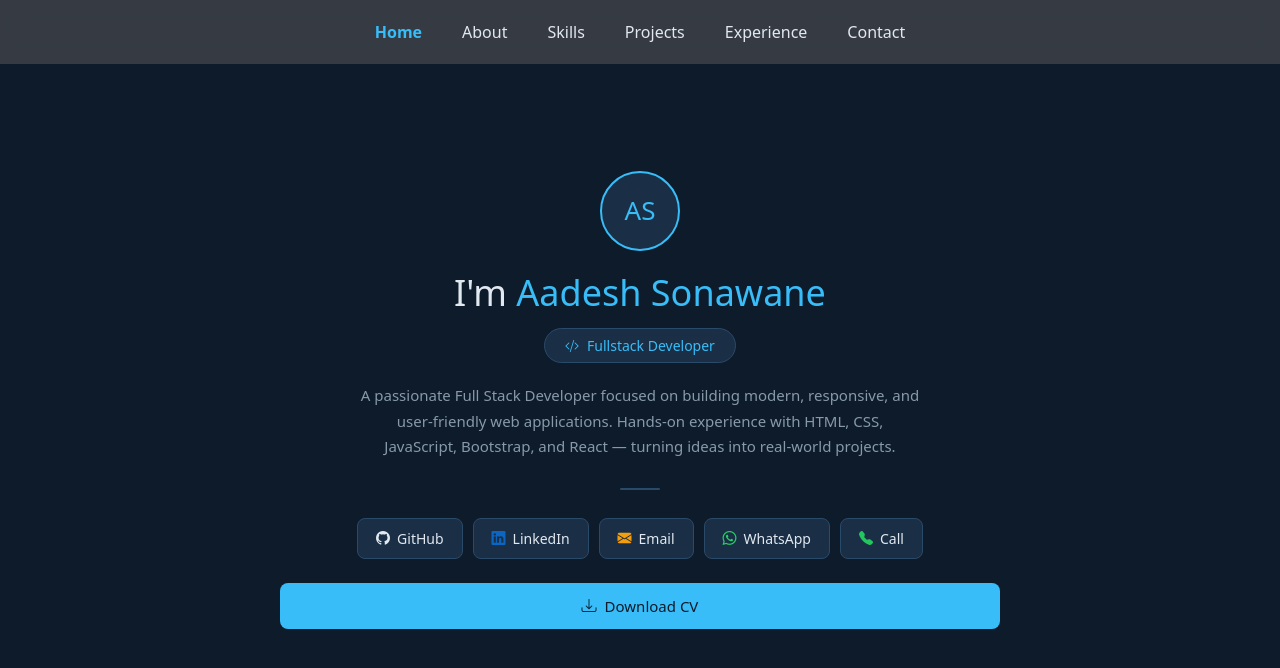
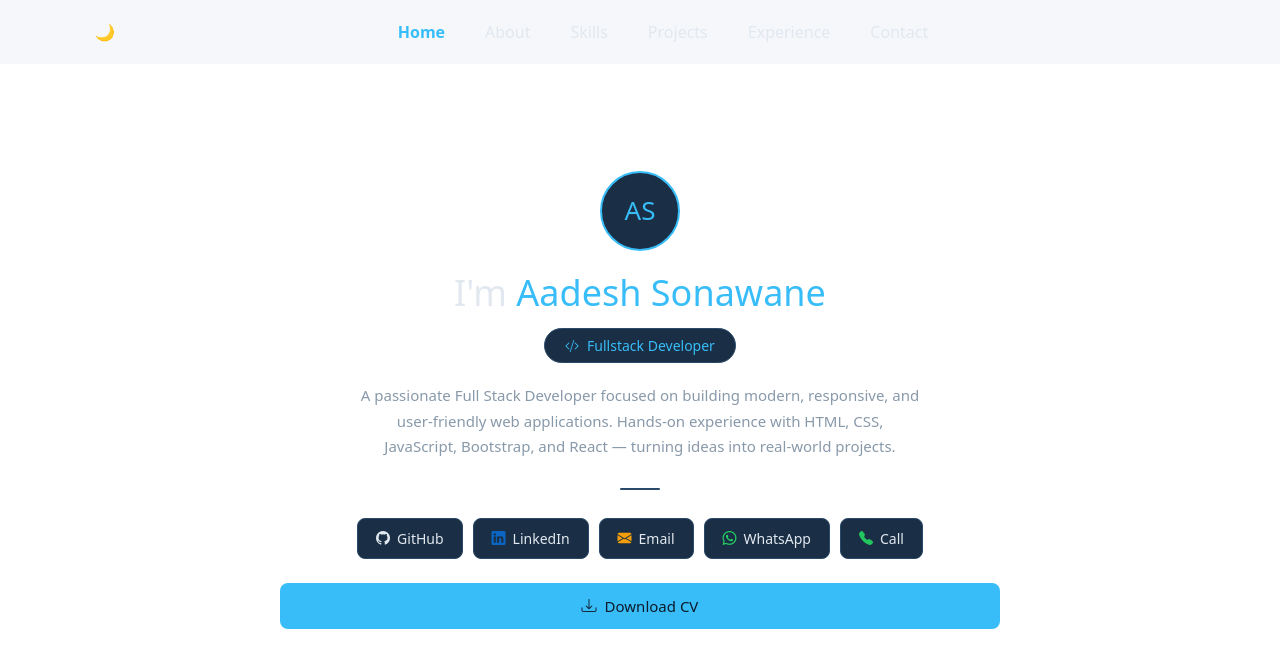
Before and after one commit to Mr-StrangerCoder/Portfolio-react, a React (Vite) app: page / in a window 1280 px wide. Shown: the top 668 px of the page. Built offline with nearby package versions, Linux system fonts and the light colour scheme.

Commit message:
theme funcationallity apply

```diff
--- a/src/App.css
+++ b/src/App.css
@@ -13,3 +13,23 @@ html, body {
 #root {
   height: 100%;
 }
+
+body.light {
+  background: white;
+  color: black;
+}
+
+body.dark {
+  background: #121212;
+  color: white;
+}
+
+body.dark .custom-navbar {
+  background-color: #1f1f1f;
+}
+
+body.light .custom-navbar {
+  background-color: #f5f7fa;
+  color: black;
+
+}
--- a/src/App.jsx
+++ b/src/App.jsx
@@ -1,5 +1,6 @@
 
-import { BrowserRouter, Route, Routes } from 'react-router-dom';
+import { BrowserRouter, Route, Routes} from 'react-router-dom';
+import React, { useState, useEffect } from "react";
 import './App.css'
 
 import 'bootstrap/dist/css/bootstrap.css';
@@ -15,10 +16,16 @@ import Exp from './pages/Exp.jsx';
 
 function App() {
 
+  const [theme, setTheme] = useState("light");
+
+  useEffect(() => {
+    document.body.className = theme;
+  }, [theme]);
+
   return (
 
     <BrowserRouter>
-      <Navbar />
+      <Navbar  theme={theme} setTheme={setTheme} />
       <Routes>
         <Route path='/' element={<Home/>}></Route>
         <Route path='/AboutMe' element={<AboutMe/>}></Route>
--- a/src/components/Navbar.jsx
+++ b/src/components/Navbar.jsx
@@ -2,7 +2,11 @@ import React from 'react'
 import { NavLink } from 'react-router-dom'
 import './navbar.css'
 
-const Navbar = () => {
+const Navbar = ({ theme, setTheme }) => {
+
+    const toggleTheme = () => {
+        setTheme(theme === "light" ? "dark" : "light");
+    };
     return (
         <nav className="navbar navbar-expand-lg custom-navbar fixed-top">
             <div className="container">
@@ -14,6 +18,10 @@ const Navbar = () => {
                     data-bs-target="#navbarNav"
                 >
                     <i className="bi bi-list text-white fs-4"></i>
+                </button>
+
+                <button onClick={toggleTheme} className='btn'>
+                    {theme === "light" ? "🌙" : "☀️"}
                 </button>
 
 
@@ -100,7 +108,10 @@ const Navbar = () => {
                             </li>
 
                         </ul>
+
+
                     </div>
+
                 </div>
             </div>
         </nav>
--- a/src/pages/Home.jsx
+++ b/src/pages/Home.jsx
@@ -4,7 +4,7 @@ import './home.css'
 
 const Home = () => {
   return (
-    <section className='home'>
+    <section className='home '>
       <div className='content'>
 
         <div className='avatar'>AS</div>
--- a/src/pages/about.css
+++ b/src/pages/about.css
@@ -17,7 +17,7 @@ html, body, #root {
   display: flex;
   align-items: center;
   justify-content: center;
-  background-color: #0d1b2a;
+  /* background-color: #0d1b2a; */
   padding: 20px;
   overflow: hidden;
 }
--- a/src/pages/exp.css
+++ b/src/pages/exp.css
@@ -15,7 +15,7 @@ html, body, #root {
   display: flex;
   flex-direction: column;
   align-items: center;
-  background-color: #0d1b2a;
+  /* background-color: #0d1b2a; */
   padding: 80px 20px 60px 20px;
   overflow-y: auto;
   scroll-behavior: smooth;
--- a/src/pages/home.css
+++ b/src/pages/home.css
@@ -1,4 +1,4 @@
-/* ===== Reset ===== */
+
 * {
   margin: 0;
   padding: 0;
@@ -10,14 +10,14 @@ html, body, #root {
   overflow: hidden;
 }
 
-/* ===== Home Section ===== */
+
 .home {
   height: 100vh;
   width: 100%;
   display: flex;
   align-items: center;
   justify-content: center;
-  background-color: #0d1b2a;
+
   padding: 20px;
   overflow: hidden;
 }
@@ -28,7 +28,6 @@ html, body, #root {
   text-align: center;
 }
 
-/* ===== Avatar ===== */
 .home .avatar {
   width: 80px;
   height: 80px;
@@ -44,14 +43,13 @@ html, body, #root {
   border: 2px solid #38bdf8;
 }
 
-/* ===== Greeting ===== */
 .home .greeting {
   font-size: 15px;
   color: #8899aa;
   margin-bottom: 8px;
 }
 
-/* ===== Name ===== */
+
 .home .name {
   font-size: 36px;
   font-weight: 500;
@@ -64,7 +62,7 @@ html, body, #root {
   color: #38bdf8;
 }
 
-/* ===== Role Badge ===== */
+
 .home .role-badge {
   display: inline-flex;
   align-items: center;
@@ -79,7 +77,7 @@ html, body, #root {
   margin-bottom: 20px;
 }
 
-/* ===== Description ===== */
+
 .home .desc {
   font-size: 15px;
   color: #8899aa;
@@ -90,7 +88,7 @@ html, body, #root {
   margin-right: auto;
 }
 
-/* ===== Divider ===== */
+
 .home .divider {
   width: 40px;
   height: 2px;
@@ -99,7 +97,7 @@ html, body, #root {
   border-radius: 2px;
 }
 
-/* ===== Social Links ===== */
+
 .home .social-links {
   display: flex;
   flex-wrap: wrap;
@@ -132,13 +130,13 @@ html, body, #root {
   transform: scale(0.97);
 }
 
-/* Icon Colors */
+
 .home .social-btn.linkedin i { color: #0A66C2; }
 .home .social-btn.email i    { color: #f59e0b; }
 .home .social-btn.whatsapp i { color: #25D366; }
 .home .social-btn.phone i    { color: #22c55e; }
 
-/* ===== CV Button ===== */
+
 .home .cv-btn {
   display: inline-flex;
   align-items: center;
@@ -164,7 +162,7 @@ html, body, #root {
   transform: scale(0.97);
 }
 
-/* ===== Responsive ===== */
+
 @media (max-width: 540px) {
   .home .name     { font-size: 26px; }
   .home .social-btn { padding: 8px 12px; font-size: 13px; }
--- a/src/pages/project.css
+++ b/src/pages/project.css
@@ -6,7 +6,7 @@
   flex-direction: column;
   align-items: center;
   justify-content: center;
-  background-color: #0d1b2a;
+  /* background-color: #0d1b2a; */
   padding: 80px 20px 60px 20px;
 }
 
--- a/src/pages/skills.css
+++ b/src/pages/skills.css
@@ -5,7 +5,7 @@
   display: flex;
   align-items: center;
   justify-content: center;
-  background-color: #0d1b2a;
+  /* background-color: #0d1b2a; */
   padding: 40px 20px;
   overflow: hidden;
 }
```
